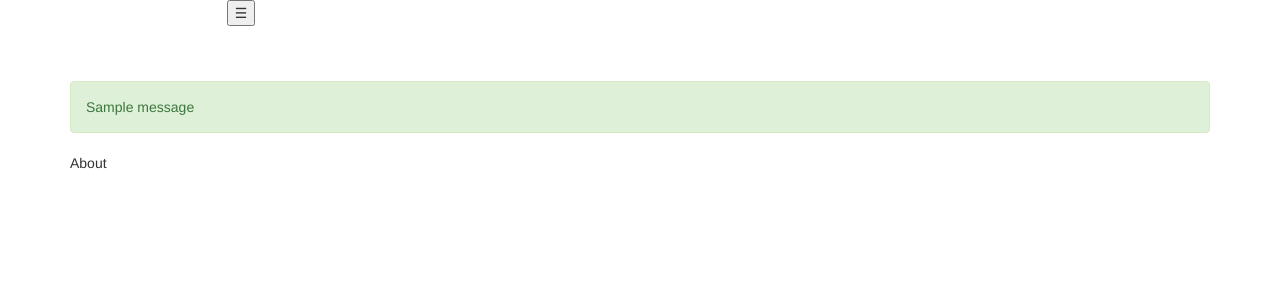
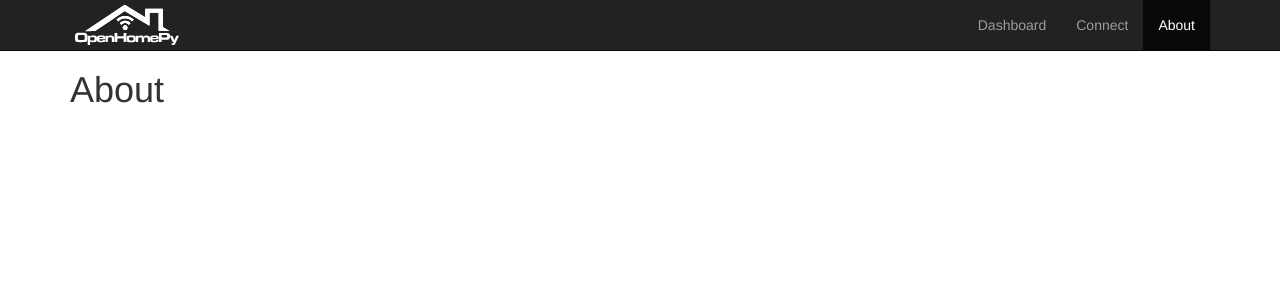
Before and after one commit to ThinkDima/openhomepy, a Django app: page //about/ in a window 1280 px wide. Shown: the top 300 px of the page. Run offline with Django 3.2, Linux system fonts and the light colour scheme; tables that the repository leaves empty hold one stand-in row (values such as "Sample post"); one stand-in notice (Sample message) is shown; some libraries are stand-ins or nearby versions.

Commit message:
initial pages

```diff
--- a/openhomepy/static/css/project.css
+++ b/openhomepy/static/css/project.css
@@ -1,38 +1,3 @@
-/* These styles are generated from project.scss. */
-
-.alert-debug {
-  color: black;
-  background-color: white;
-  border-color: #d6e9c6;
+body {
+  padding-top: 50px;
 }
-
-.alert-error {
-  color: #b94a48;
-  background-color: #f2dede;
-  border-color: #eed3d7;
-}
-
-/* This is a fix for the bootstrap4 alpha release */
-@media (max-width: 47.9em) {
-  .navbar-nav .nav-item {
-    float: none;
-    width: 100%;
-    display: inline-block;
-  }
-
-  .navbar-nav .nav-item + .nav-item {
-    margin-left: 0;
-  }
-
-  .nav.navbar-nav.pull-xs-right {
-    float: none !important;
-  }
-}
-
-/* Display django-debug-toolbar.
-   See https://github.com/django-debug-toolbar/django-debug-toolbar/issues/742
-   and https://github.com/pydanny/cookiecutter-django/issues/317
-*/
-[hidden][style="display: block;"] {
-  display: block !important;
-}
--- a/openhomepy/templates/about.html
+++ b/openhomepy/templates/about.html
@@ -1,4 +1,4 @@
 {% extends "base.html" %}
 {% block content %}
-        <p>About</p>
+        <h1>About</h1><br />
 {% endblock content %}
--- a/openhomepy/templates/base.html
+++ b/openhomepy/templates/base.html
@@ -14,9 +14,6 @@
         <![endif]-->
 
         {% block css %}
-    <!-- Latest compiled and minified CSS -->
-    <link rel="stylesheet" href="https://cdn.rawgit.com/twbs/bootstrap/v4-dev/dist/css/bootstrap.css">
-
         <!-- Your stuff: Third-party css libraries go here -->
         <link href="{% static 'css/bootstrap.min.css' %}" rel="stylesheet">
 
@@ -24,51 +21,36 @@
         <!-- This file store project specific CSS -->
         <link href="{% static 'css/project.css' %}" rel="stylesheet">
         {% endblock %}
-
-
-
     </head>
 
     <body>
-
-    <div class="m-b">
-      <nav class="navbar navbar-dark navbar-static-top bg-inverse">
+        <nav class="navbar navbar-inverse navbar-fixed-top">
             <div class="container">
-          <a class="pull-left" href="/"><img height="60px" src="{% static 'images/OHPlogo_white.svg' %}"></a>
-          <button type="button" class="navbar-toggler hidden-sm-up pull-xs-right" data-toggle="collapse" data-target="#bs-navbar-collapse-1">
-            &#9776;
+                <div class="navbar-header">
+                    <button type="button" class="navbar-toggle collapsed" data-toggle="collapse" data-target="#navbar" aria-expanded="false" aria-controls="navbar">
+                        <span class="sr-only">Toggle navigation</span>
+                        <span class="icon-bar"></span>
+                        <span class="icon-bar"></span>
+                        <span class="icon-bar"></span>
                     </button>
-
-          <!-- Collect the nav links, forms, and other content for toggling -->
-          <div class="collapse navbar-toggleable-xs pull-right" id="bs-navbar-collapse-1" style="padding-top:20px;">
+                    <a class="pull-left" href="/"><img style="margin:5px;" height="40px" src="{% static 'images/OHPlogo_white.svg' %}"></a>
+                </div>
+                <div id="navbar" class="collapse navbar-collapse pull-right">
                     <ul class="nav navbar-nav">
-              <li class="nav-item">
-                <a class="nav-link" href="{% url 'dashboard' %}">Dashboard</a>
-              </li>
-                <li class="nav-item">
-                <a class="nav-link" href="{% url 'connect' %}">Connect</a>
-              </li>
-              <li class="nav-item">
-                <a class="nav-link" href="{% url 'about' %}">About</a>
-              </li>
+                        <li {% if request.resolver_match.url_name == 'dashboard' %} class="active" {% endif %}><a href="{% url 'dashboard' %}">Dashboard</a></li>
+                        <li {% if request.resolver_match.url_name == 'connect' %} class="active" {% endif %}><a href="{% url 'connect' %}">Connect</a></li>
+                        <li {% if request.resolver_match.url_name == 'about' %} class="active" {% endif %}><a href="{% url 'about' %}">About</a></li>
                     </ul>
                 </div>
             </div>
         </nav>
-    </div>
 
         <div class="container">
-
-      {% if messages %}
-          {% for message in messages %}
-              <div class="alert {% if message.tags %}alert-{{ message.tags }}{% endif %}">{{ message }}</div>
-          {% endfor %}
-      {% endif %}
-
+            <div class="project-template">
                 {% block content %}
-        <p>Use this document as a way to quick start any new project.</p>
+                    <p></p>
                 {% endblock content %}
-
+            </div>
         </div> <!-- /container -->
 
         {% block modal %}{% endblock modal %}
--- a/openhomepy/templates/connect.html
+++ b/openhomepy/templates/connect.html
@@ -1,6 +1,6 @@
 {% extends "base.html" %}
 {% block content %}
-    <h1>Discovered Devices</h1>
+    <h1>Discovered Devices</h1><br />
 
     <table class="table table-hover">
         <thead>
@@ -20,4 +20,5 @@
             </tr>
         </tbody>
     </table>
+
 {% endblock content %}
--- a/openhomepy/templates/index.html
+++ b/openhomepy/templates/index.html
@@ -1,6 +1,6 @@
 {% extends "base.html" %}
 {% block content %}
-    <h1>Connected Devices</h1>
+    <h1>Connected Devices</h1><br />
 
     <table class="table table-hover">
         <thead>
```
Also changed, not shown: openhomepy/static/images/favicon.ico (deleted). Lines whose indentation alone changed are shown as unchanged.
